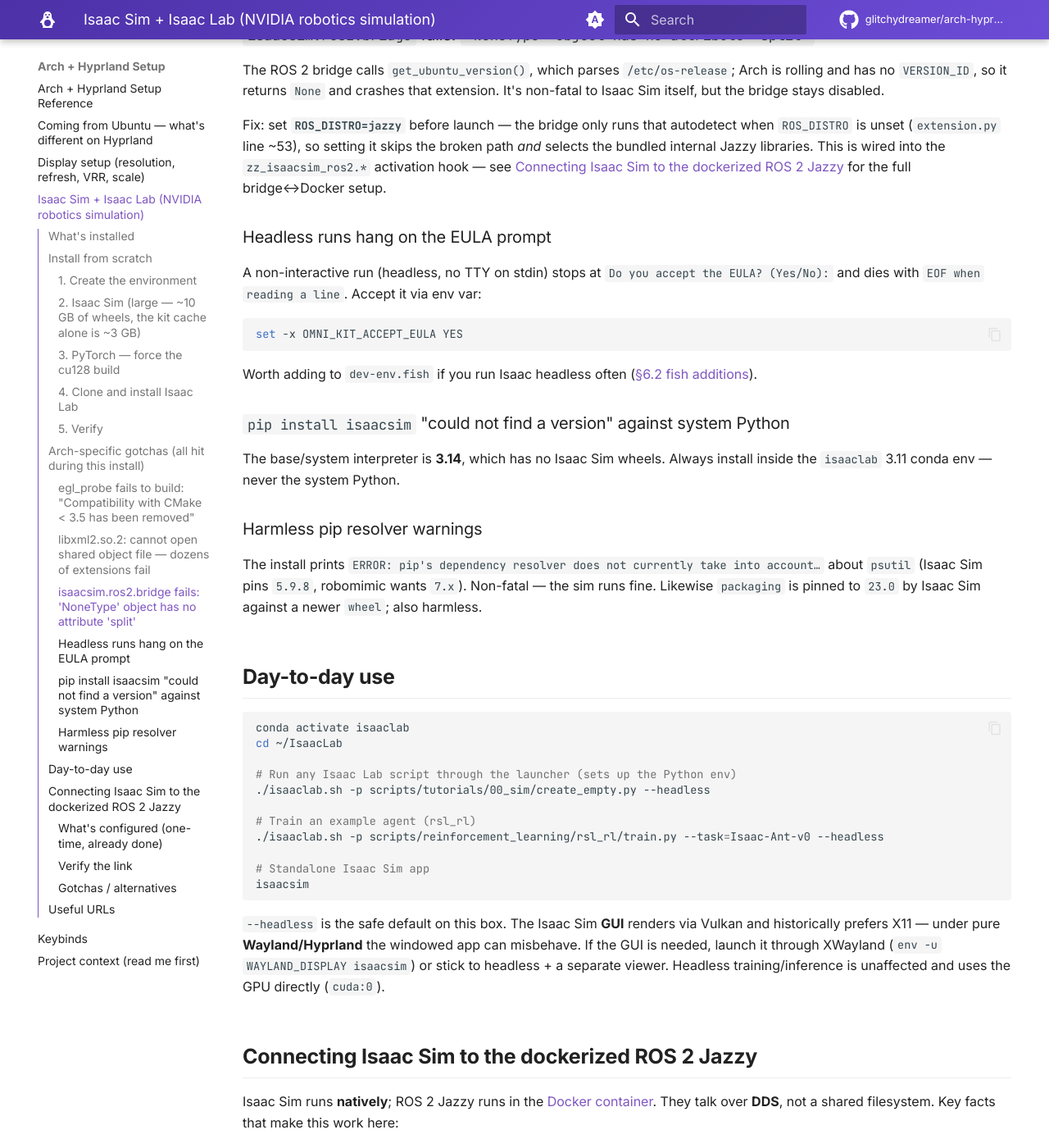
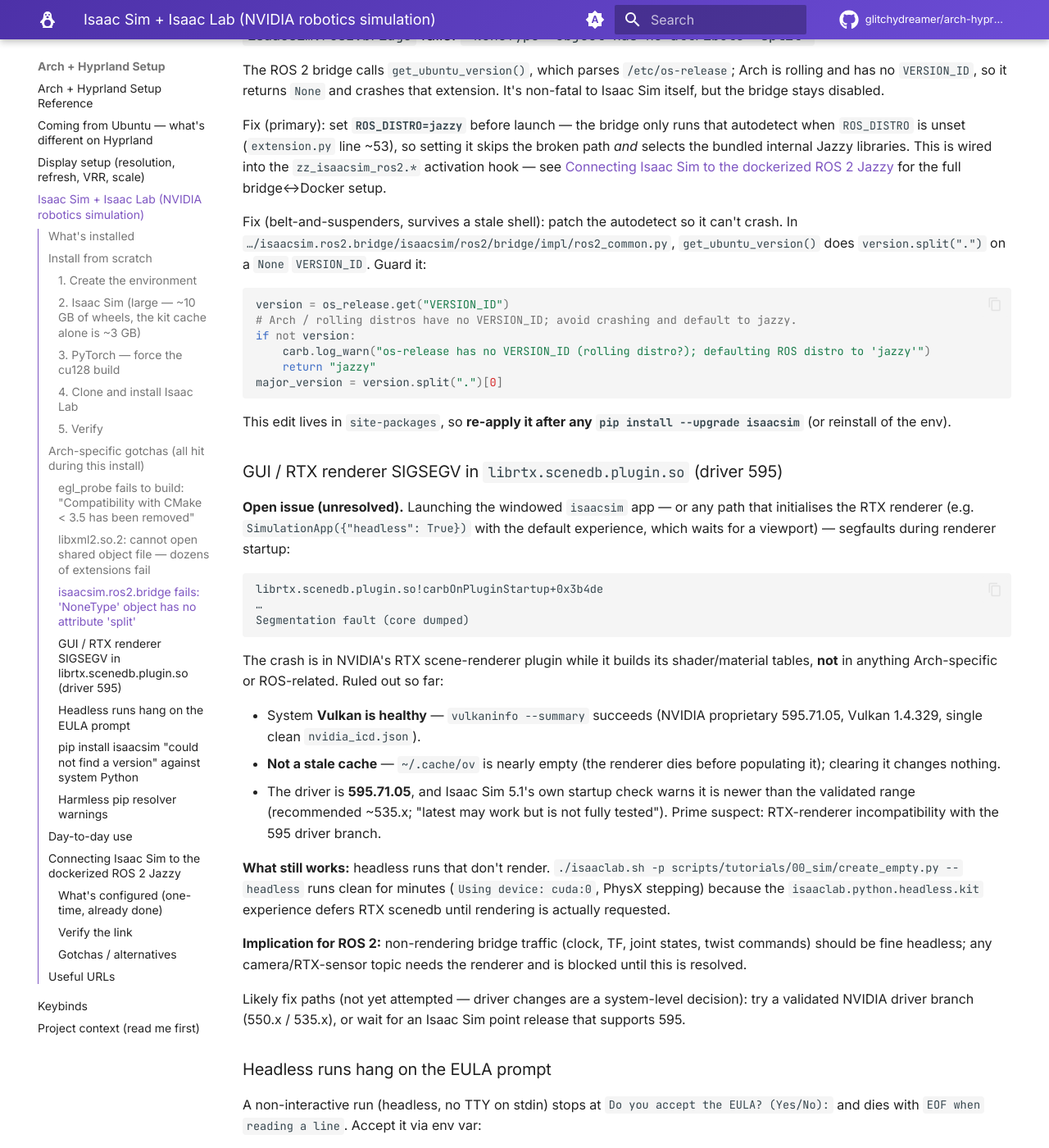
Before and after one commit to glitchydreamer/arch-hyprland-setup, an MkDocs documentation site: the page built from docs/isaac-sim.md, in a window 1280 px wide and 1400 px high, scrolled down 3310 px. Shown: the whole window at 82% size. Built offline with MkDocs 1.6.1 and Material for MkDocs 9.7.7, drawn with Linux system fonts in a browser that asks for light colours; comment, search, counter and statistics services are not loaded.

Commit message:
docs(isaac-sim): patch ros2 bridge get_ubuntu_version crash; record RTX 595 segfault
Add the source-level guard for get_ubuntu_version (re-apply after upgrade) as a
robust alternative to the ROS_DISTRO env var. Document the unresolved RTX
scenedb SIGSEGV on driver 595 (Vulkan itself healthy; headless-no-render works;
likely needs a validated driver branch).

Co-Authored-By: Claude Opus 4.7 <noreply@anthropic.com>

````diff
--- a/docs/isaac-sim.md
+++ b/docs/isaac-sim.md
@@ -152,12 +152,67 @@ The ROS 2 bridge calls `get_ubuntu_version()`, which parses `/etc/os-release`;
 Arch is rolling and has no `VERSION_ID`, so it returns `None` and crashes that
 extension. It's non-fatal to Isaac Sim itself, but the bridge stays disabled.
 
-Fix: set **`ROS_DISTRO=jazzy`** before launch — the bridge only runs that
-autodetect when `ROS_DISTRO` is unset (`extension.py` line ~53), so setting it
-skips the broken path *and* selects the bundled internal Jazzy libraries. This
-is wired into the `zz_isaacsim_ros2.*` activation hook — see
+Fix (primary): set **`ROS_DISTRO=jazzy`** before launch — the bridge only runs
+that autodetect when `ROS_DISTRO` is unset (`extension.py` line ~53), so setting
+it skips the broken path *and* selects the bundled internal Jazzy libraries.
+This is wired into the `zz_isaacsim_ros2.*` activation hook — see
 [Connecting Isaac Sim to the dockerized ROS 2 Jazzy](#connecting-isaac-sim-to-the-dockerized-ros-2-jazzy)
 for the full bridge↔Docker setup.
+
+Fix (belt-and-suspenders, survives a stale shell): patch the autodetect so it
+can't crash. In `…/isaacsim.ros2.bridge/isaacsim/ros2/bridge/impl/ros2_common.py`,
+`get_ubuntu_version()` does `version.split(".")` on a `None` `VERSION_ID`. Guard it:
+
+```python
+version = os_release.get("VERSION_ID")
+# Arch / rolling distros have no VERSION_ID; avoid crashing and default to jazzy.
+if not version:
+    carb.log_warn("os-release has no VERSION_ID (rolling distro?); defaulting ROS distro to 'jazzy'")
+    return "jazzy"
+major_version = version.split(".")[0]
+```
+
+This edit lives in `site-packages`, so **re-apply it after any
+`pip install --upgrade isaacsim`** (or reinstall of the env).
+
+### GUI / RTX renderer SIGSEGV in `librtx.scenedb.plugin.so` (driver 595)
+
+**Open issue (unresolved).** Launching the windowed `isaacsim` app — or any
+path that initialises the RTX renderer (e.g. `SimulationApp({"headless": True})`
+with the default experience, which waits for a viewport) — segfaults during
+renderer startup:
+
+```
+librtx.scenedb.plugin.so!carbOnPluginStartup+0x3b4de
+…
+Segmentation fault (core dumped)
+```
+
+The crash is in NVIDIA's RTX scene-renderer plugin while it builds its
+shader/material tables, **not** in anything Arch-specific or ROS-related. Ruled
+out so far:
+
+- System **Vulkan is healthy** — `vulkaninfo --summary` succeeds (NVIDIA
+  proprietary 595.71.05, Vulkan 1.4.329, single clean `nvidia_icd.json`).
+- **Not a stale cache** — `~/.cache/ov` is nearly empty (the renderer dies
+  before populating it); clearing it changes nothing.
+- The driver is **595.71.05**, and Isaac Sim 5.1's own startup check warns it is
+  newer than the validated range (recommended ~535.x; "latest may work but is
+  not fully tested"). Prime suspect: RTX-renderer incompatibility with the 595
+  driver branch.
+
+**What still works:** headless runs that don't render. `./isaaclab.sh -p
+scripts/tutorials/00_sim/create_empty.py --headless` runs clean for minutes
+(`Using device: cuda:0`, PhysX stepping) because the `isaaclab.python.headless.kit`
+experience defers RTX scenedb until rendering is actually requested.
+
+**Implication for ROS 2:** non-rendering bridge traffic (clock, TF, joint
+states, twist commands) should be fine headless; any camera/RTX-sensor topic
+needs the renderer and is blocked until this is resolved.
+
+Likely fix paths (not yet attempted — driver changes are a system-level
+decision): try a validated NVIDIA driver branch (550.x / 535.x), or wait for an
+Isaac Sim point release that supports 595.
 
 ### Headless runs hang on the EULA prompt
 
````
